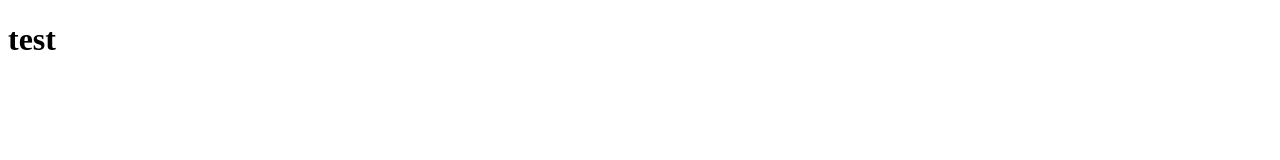
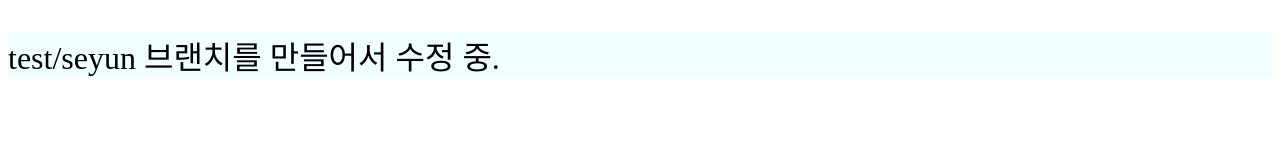
Before and after one commit to ErrorMonkey/git-practice, a plain HTML site: page index.html in a window 1280 px wide. Drawn offline with Linux system fonts and the light colour scheme.

Commit message:
test/seyun branch

```diff
--- a/index.html
+++ b/index.html
@@ -1,11 +1,17 @@
 <!DOCTYPE html>
 <html lang="en">
-<head>
-  <meta charset="UTF-8">
-  <meta name="viewport" content="width=device-width, initial-scale=1.0">
-  <title>Document</title>
-</head>
-<body>
-  <h1>test</h1>
-</body>
+  <head>
+    <meta charset="UTF-8" />
+    <meta name="viewport" content="width=device-width, initial-scale=1.0" />
+    <title>깃 지옥열차</title>
+    <style>
+      p {
+        font-size: 2em;
+        background-color: azure;
+      }
+    </style>
+  </head>
+  <body>
+    <p>test/seyun 브랜치를 만들어서 수정 중.</p>
+  </body>
 </html>
```
